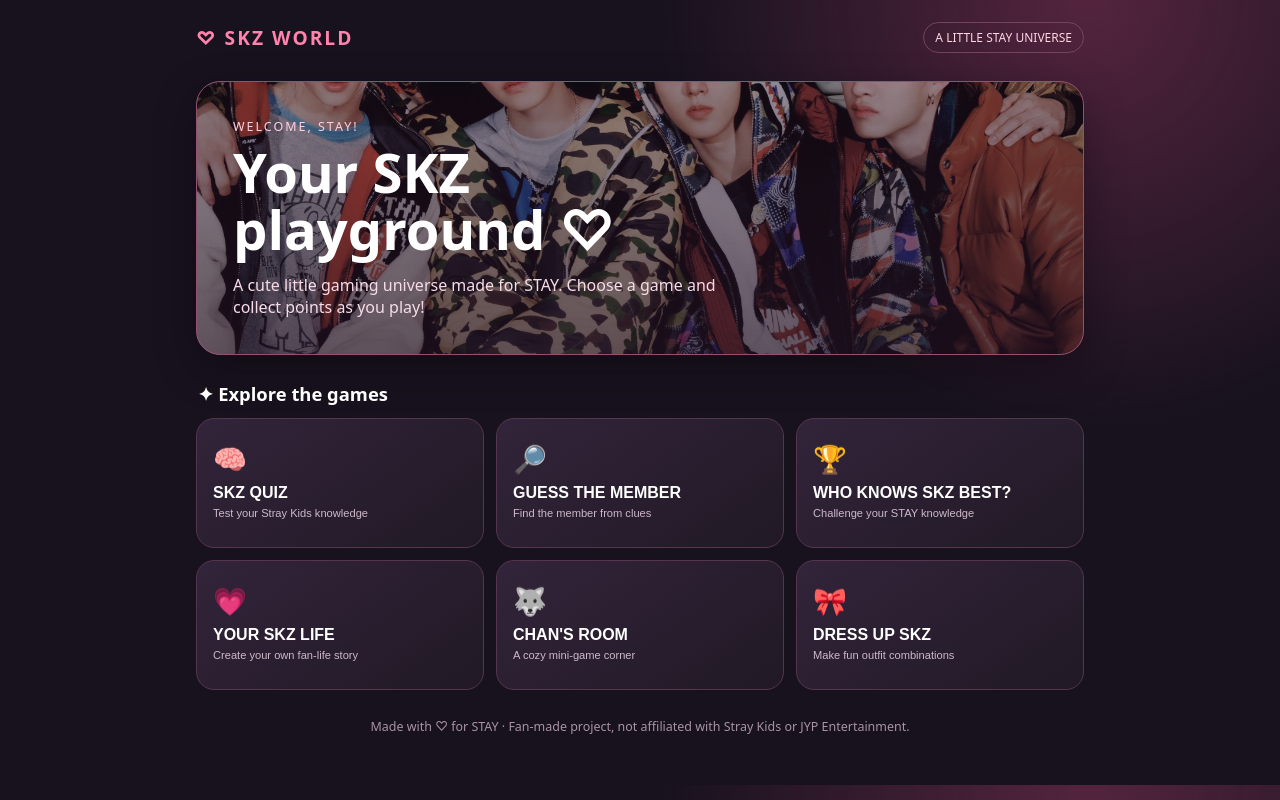
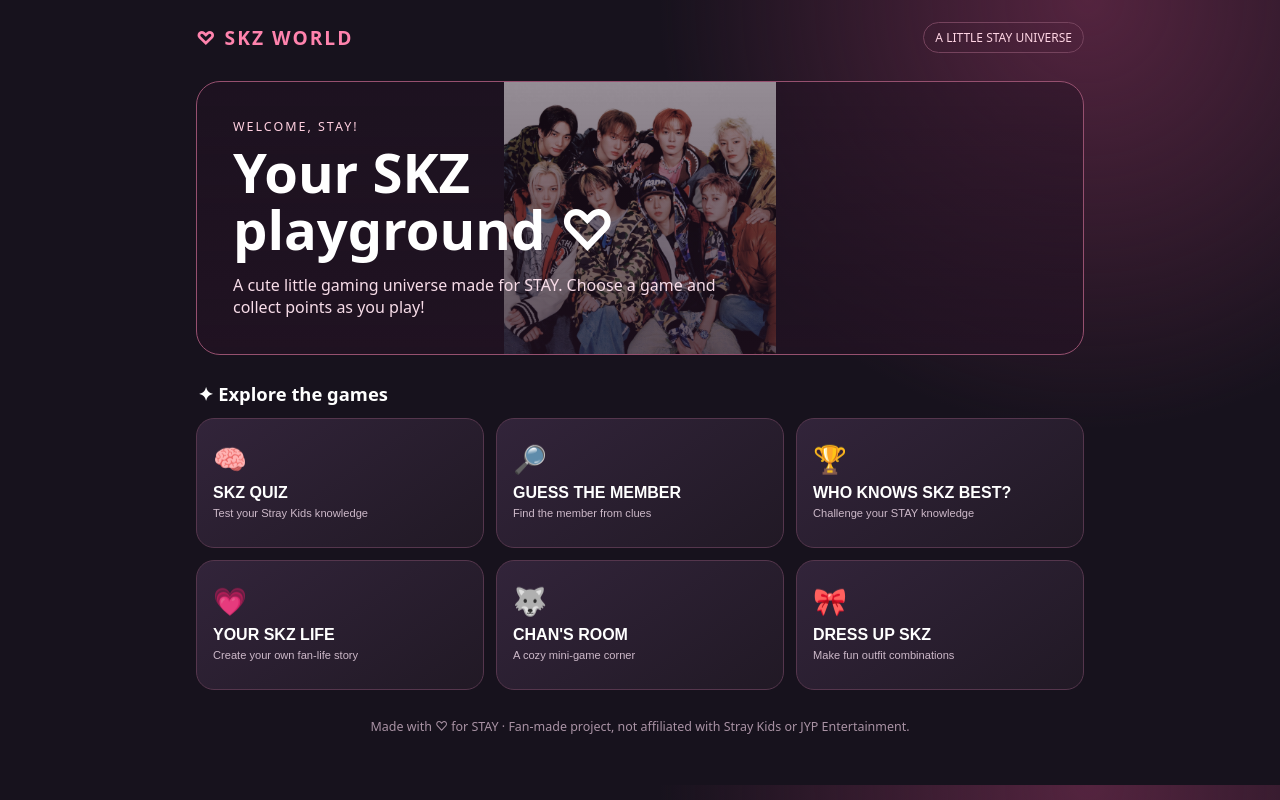
Before and after one commit to stayworld364/skz-world, a plain HTML site: page index.html in a window 1280 px wide. Drawn offline with Linux system fonts and the light colour scheme.

Commit message:
Update index.html

```diff
--- a/index.html
+++ b/index.html
@@ -17,9 +17,10 @@ header{display:flex;justify-content:space-between;align-items:center;gap:12px}
 margin:28px 0 22px;
 padding:25px 20px;
 border-radius:24px;
-background:linear-gradient(rgba(35,18,35,.48),rgba(35,18,35,.72)),url("images/IMG_20261015_125441.jpg") center 65%/cover no-repeat;
+background:linear-gradient(rgba(35,18,35,.48),rgba(35,18,35,.72)),url("images/IMG_20261015_125441.jpg") center/contain no-repeat;
 border:1px solid #96506f;
 box-shadow:0 14px 40px #09060d66
+background-color:#211421;
 }
 .eyebrow{color:#ffd0e0;font-size:.78rem;letter-spacing:2px}
 h1{font-size:clamp(2rem,8vw,3.4rem);line-height:1.05;margin:9px 0}
```
